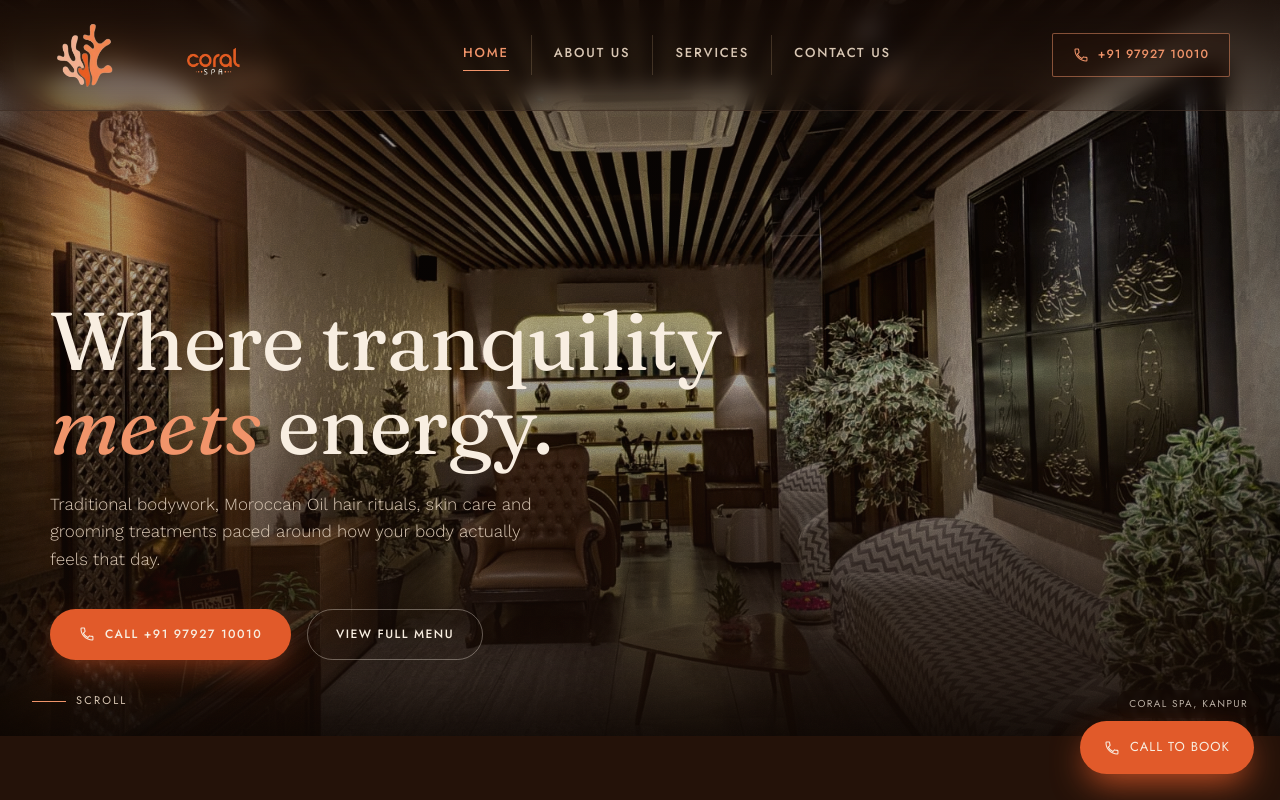
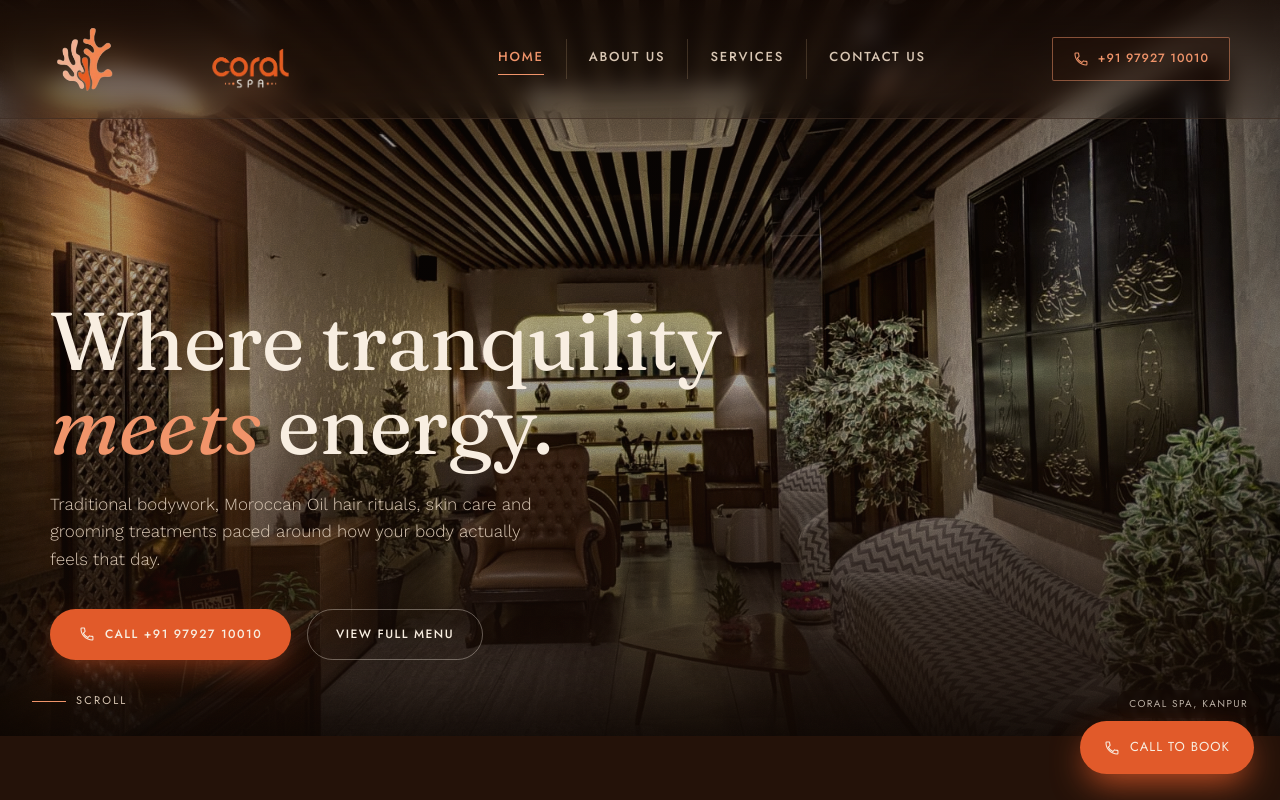
Before and after one commit to pendyal1/coral_spa, a website: page index.html in a window 1280 px wide. Shown: the top 800 px of the page. Drawn offline with nearby package versions, Linux system fonts and the light colour scheme.

Commit message:
Increase Coral Spa wordmark size

```diff
--- a/assets/css/styles.css
+++ b/assets/css/styles.css
@@ -169,8 +169,8 @@ img {
 .brand {
   display: flex;
   align-items: center;
-  gap: 14px;
-  min-width: 252px;
+  gap: 16px;
+  min-width: 322px;
 }
 
 .brand-mark {
@@ -180,8 +180,8 @@ img {
 }
 
 .brand-wordmark {
-  width: 150px;
-  height: 56px;
+  width: 220px;
+  height: 82px;
   object-fit: contain;
 }
 
```
